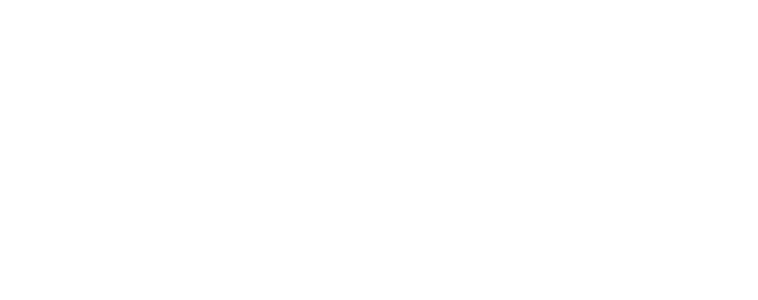
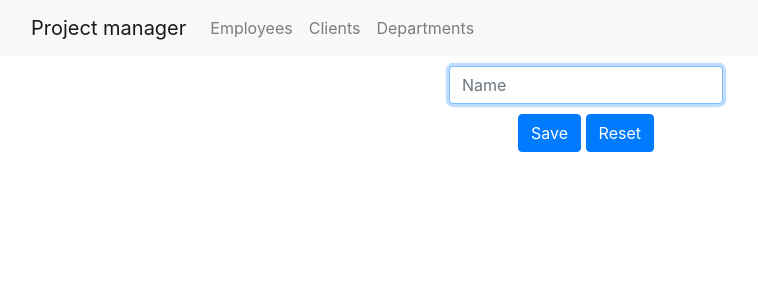
Before and after one commit to jst174/project-manager_frontend, a React (Create React App) app: page /departments/new in a window 1280 px wide. Before the commit this address had no page. Shown: the top 300 px of the page, without its empty margins (54-812 px from the left). Built offline with nearby package versions, Linux system fonts and the light colour scheme.

Commit message:
add department entity

```diff
--- a/src/App.jsx
+++ b/src/App.jsx
@@ -2,6 +2,8 @@
 import EmpployeeItemList from "./components/employeeEntity/EmployeeItemList";
 import ProjectsList from "./components/projectEntity/ProjectsList";
 import ClientList from "./components/clientEntity/ClientList";
+import DepartmentsList from "./components/departmentEntity/DepartmentsList";
+import AddDepartment from "./components/departmentEntity/AddDepartment";
 import MainLayout from "./layouts/MainLayout";
 import "./App.css";
 import AddClient from "./components/clientEntity/AddClient";
@@ -18,6 +20,8 @@
             <Route path="employees" element={<EmpployeeItemList />} />
             <Route path="clients" element={<ClientList />} />
             <Route path="clients/new" element={<AddClient />} />
+            <Route path="departments" element={<DepartmentsList />} />
+            <Route path="departments/new" element={<AddDepartment />} />
           </Route>
         </Routes>
       </div>
--- a/src/components/Menu.jsx
+++ b/src/components/Menu.jsx
@@ -20,6 +20,11 @@
               Clients
             </Nav.Link>
           </Nav>
+          <Nav className="me-auto">
+            <Nav.Link as={Link} to="/departments">
+              Departments
+            </Nav.Link>
+          </Nav>
         </Navbar.Collapse>
       </Container>
     </Navbar>
--- /dev/null
+++ b/src/components/departmentEntity/AddDepartment.jsx
@@ -0,0 +1,60 @@
+import { useState } from "react";
+import { Form, Button, Container } from "react-bootstrap";
+import { useNavigate } from "react-router-dom";
+import DepartmentService from "../../services/DepartmentService";
+
+const AddDepartment = () => {
+  const [department, setDepartment] = useState({ id: "", name: "" });
+  const navigate = useNavigate();
+
+  function handleFormSubmit(e) {
+    e.preventDefault();
+  }
+
+  function handleInputChange(e, name) {
+    setDepartment({ ...department, [name]: e.target.value });
+  }
+
+  const saveDepartment = async () => {
+    await DepartmentService.addDepartment(department)
+      .then((response) => {
+        navigate("/departments");
+      })
+      .catch((error) => console.log(error));
+  };
+
+  const reset = (e) => {
+    e.preventDefault();
+    setDepartment({ id: "", name: "" });
+  };
+
+  return (
+    <Container>
+      <Form
+        className="row h-100 justify-content-center align-items-center"
+        onSubmit={handleFormSubmit}
+      >
+        <Form.Group>
+          <Form.Control
+            style={{ marginTop: "10px" }}
+            type="text"
+            placeholder="Name"
+            autoFocus
+            value={department.name}
+            onChange={(event) => handleInputChange(event, "name")}
+          />
+        </Form.Group>
+      </Form>
+      <div className="mb-2" style={{ marginTop: "10px" }}>
+        <Button variant="primary" onClick={saveDepartment}>
+          Save
+        </Button>{" "}
+        <Button variant="primary" onClick={reset}>
+          Reset
+        </Button>
+      </div>
+    </Container>
+  );
+};
+
+export default AddDepartment;
--- /dev/null
+++ b/src/components/departmentEntity/DepartmentItem.jsx
@@ -0,0 +1,10 @@
+const DepartmentItem = ({ department }) => {
+  return (
+    <tr>
+      <td>{department.id}</td>
+      <td>{department.name}</td>
+    </tr>
+  );
+};
+
+export default DepartmentItem;
--- /dev/null
+++ b/src/components/departmentEntity/DepartmentItem.module.css
@@ -0,0 +1,22 @@
+.editIcon,
+.deleteIcon {
+  cursor: pointer;
+  color: grey;
+  padding: 0 7px;
+  font-size: 1.8rem;
+  transition: transform 0.3s;
+}
+
+.editIcon:hover,
+.deleteIcon:hover {
+  cursor: pointer;
+  transform: scale(1.3);
+}
+
+.editIcon:hover {
+  color: green;
+}
+
+.deleteIcon:hover {
+  color: red;
+}
--- /dev/null
+++ b/src/components/departmentEntity/DepartmentsList.jsx
@@ -0,0 +1,52 @@
+import { useState, useEffect } from "react";
+import { Button, Table, Container } from "react-bootstrap";
+import { useNavigate } from "react-router-dom";
+import { RiDeleteBin2Line, RiEdit2Line } from "react-icons/ri";
+import styles from "./DepartmentItem.module.css";
+import DepartmentService from "../../services/DepartmentService";
+import DepartmentItem from "./DepartmentItem";
+
+const DepartmentsList = () => {
+  const navigate = useNavigate();
+  const [departments, setDepartments] = useState([]);
+  useEffect(() => {
+    const fetchData = async () => {
+      try {
+        const response = await DepartmentService.getDepartments();
+        setDepartments(response.data);
+      } catch (error) {
+        console.log(error.message);
+      }
+    };
+    fetchData();
+  }, []);
+
+  return (
+    <Container>
+      <Button
+        onClick={() => navigate("new")}
+        className="d-md-flex mt-3 mb-3"
+        as="input"
+        type="submit"
+        value="Add new department"
+      />
+      <Table striped bordered hover>
+        <thead>
+          <tr>
+            <th>id</th>
+            <th>Name</th>
+          </tr>
+        </thead>
+        <tbody>
+          {departments.map((department) => {
+            return (
+              <DepartmentItem key={department.id} department={department} />
+            );
+          })}
+        </tbody>
+      </Table>
+    </Container>
+  );
+};
+
+export default DepartmentsList;
--- a/src/services/DepartmentService.jsx
+++ b/src/services/DepartmentService.jsx
@@ -1,9 +1,8 @@
-import React, { Component } from "react";
 import axios from "axios";
 
-class DepartmentService extends Component {
-  BASE_DEPARTMENT_URL = "http://localhost:8080/api/v1/departments";
+const BASE_DEPARTMENT_URL = "http://localhost:8080/api/v1/departments";
 
+class DepartmentService {
   getDepartments() {
     return axios.get(BASE_DEPARTMENT_URL);
   }
@@ -25,4 +24,4 @@
   }
 }
 
-export default DepartmentService;
+export default new DepartmentService();
```
